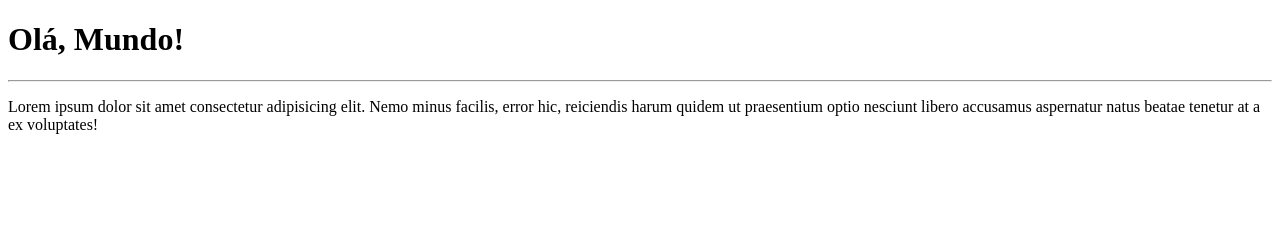
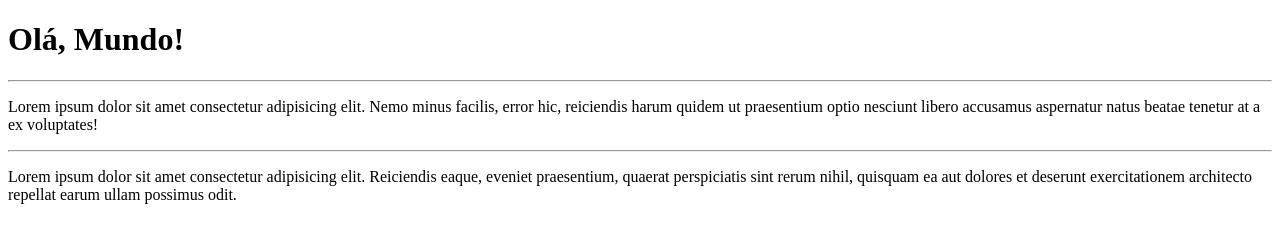
Before and after one commit to Jeeey1/PrimeiroRepositorio, a plain HTML site: page site-exemplo/index.html in a window 1280 px wide. Drawn offline with Linux system fonts and the light colour scheme.

Commit message:
Adicionei um parágrafo

```diff
--- a/site-exemplo/index.html
+++ b/site-exemplo/index.html
@@ -9,5 +9,7 @@
     <h1>Olá, Mundo!</h1>
     <hr>
     <p>Lorem ipsum dolor sit amet consectetur adipisicing elit. Nemo minus facilis, error hic, reiciendis harum quidem ut praesentium optio nesciunt libero accusamus aspernatur natus beatae tenetur at a ex voluptates!</p>
+    <hr>
+    <p>Lorem ipsum dolor sit amet consectetur adipisicing elit. Reiciendis eaque, eveniet praesentium, quaerat perspiciatis sint rerum nihil, quisquam ea aut dolores et deserunt exercitationem architecto repellat earum ullam possimus odit.</p>
 </body>
 </html>
```
